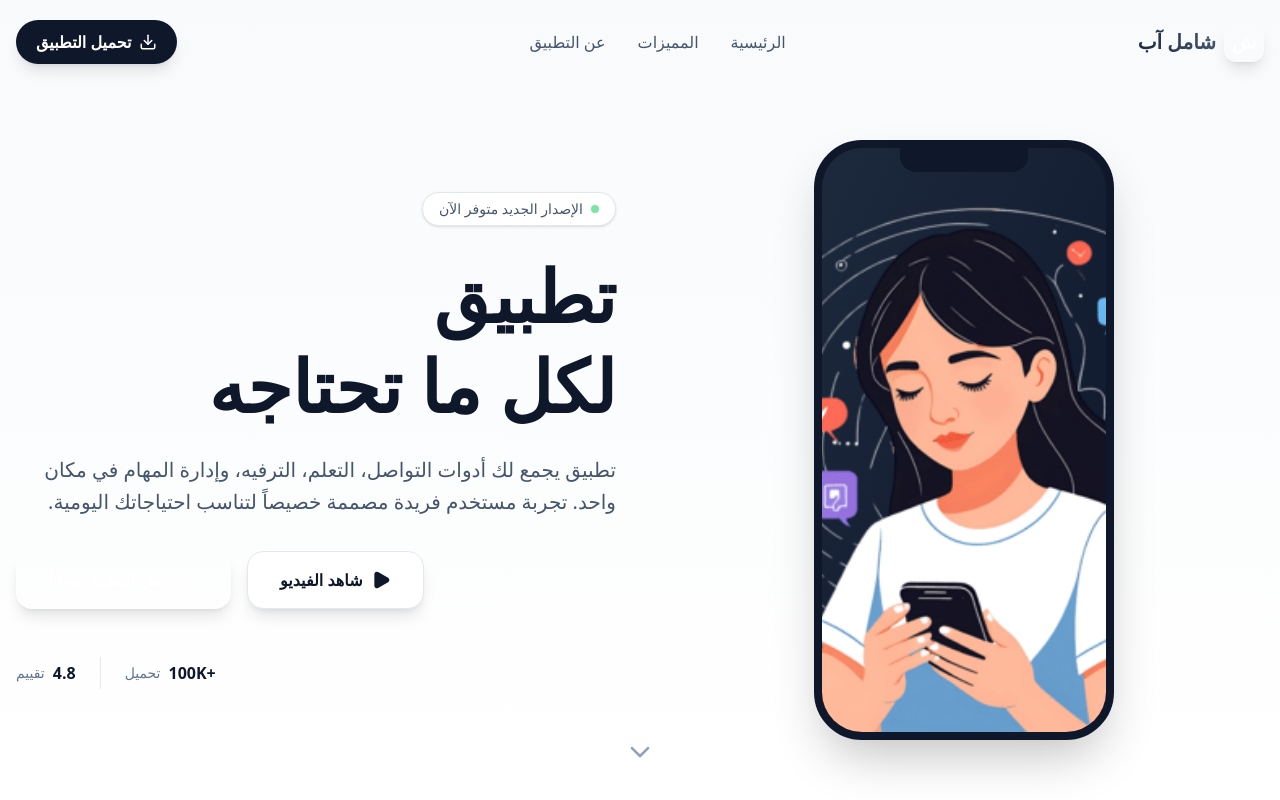
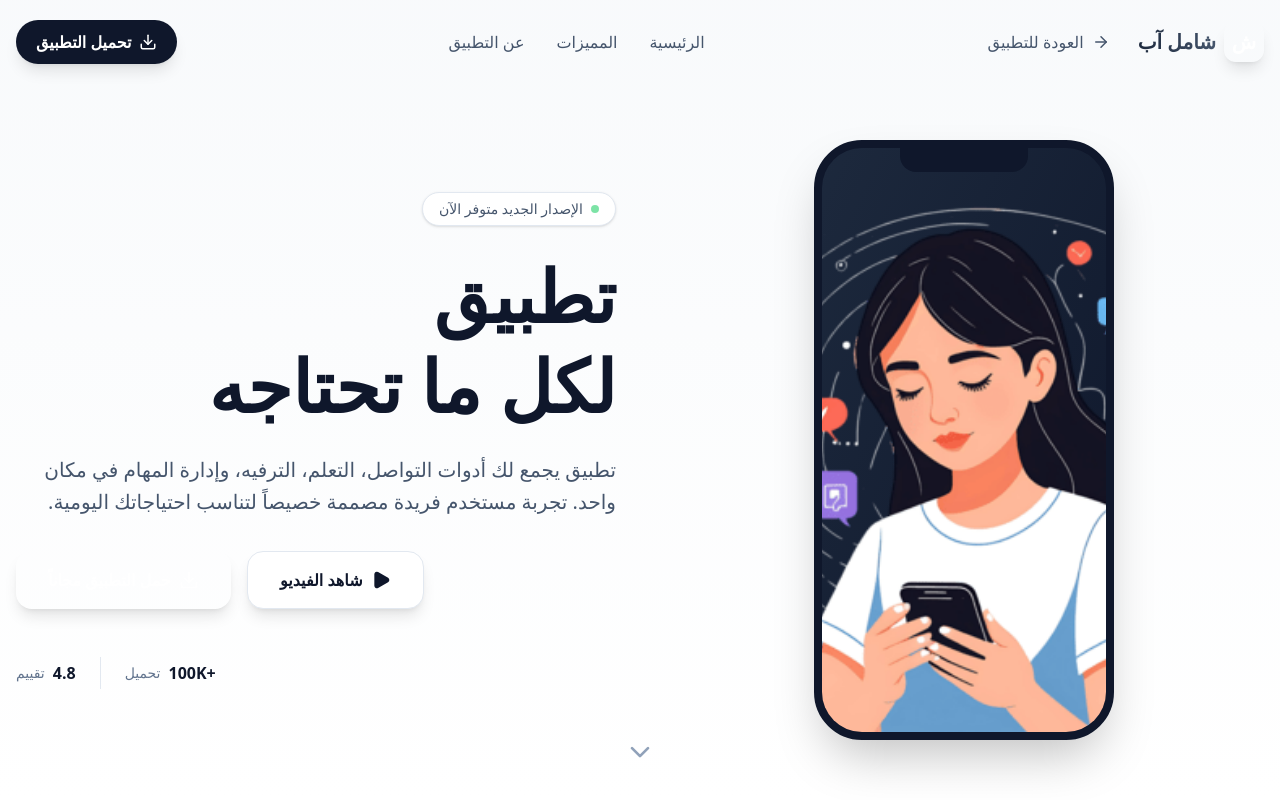
Before and after one commit to muslim1972/shamil-landing-page, a React (Vite) app: page / in a window 1280 px wide. Shown: the top 800 px of the page. Built offline with nearby package versions, Linux system fonts and the light colour scheme.

Commit message:
بدأ اضافة الصور (2) 3/12/2025 6:50 PM

```diff
--- a/src/components/Navbar.tsx
+++ b/src/components/Navbar.tsx
@@ -1,5 +1,5 @@
 import { useState, useEffect } from 'react';
-import { Menu, X, Download } from 'lucide-react';
+import { Menu, X, Download, ArrowRight } from 'lucide-react';
 import { motion, AnimatePresence } from 'framer-motion';
 import clsx from 'clsx';
 
@@ -31,7 +31,8 @@ const Navbar = () => {
             )}
         >
             <div className="container mx-auto px-4 flex items-center justify-between" dir="rtl">
-                {/* Logo */}
+                {/* Logo and Back Button */}
+                <div className="flex items-center gap-4">
                     <a href="#" className="flex items-center gap-2 group">
                         <div className="w-10 h-10 bg-gradient-to-br from-primary-500 to-secondary-600 rounded-xl flex items-center justify-center text-white font-bold text-xl shadow-lg group-hover:shadow-primary-500/30 transition-all duration-300">
                             ش
@@ -40,6 +41,16 @@ const Navbar = () => {
                             شامل آب
                         </span>
                     </a>
+
+                    {/* Back to App Button */}
+                    <a
+                        href="/"
+                        className="hidden md:flex items-center gap-2 text-slate-600 dark:text-slate-300 hover:text-primary-600 dark:hover:text-primary-400 font-medium transition-colors px-3 py-1.5 rounded-lg hover:bg-slate-100 dark:hover:bg-slate-800"
+                    >
+                        <ArrowRight size={18} />
+                        <span>العودة للتطبيق</span>
+                    </a>
+                </div>
 
                 {/* Desktop Navigation */}
                 <div className="hidden md:flex items-center gap-8">
@@ -85,6 +96,15 @@ const Navbar = () => {
                         className="md:hidden bg-white dark:bg-slate-900 border-t border-slate-100 dark:border-slate-800 overflow-hidden"
                     >
                         <div className="container mx-auto px-4 py-4 flex flex-col gap-4" dir="rtl">
+                            {/* Back to App Button - Mobile */}
+                            <a
+                                href="/"
+                                className="flex items-center justify-center gap-2 bg-slate-100 dark:bg-slate-800 text-slate-900 dark:text-white px-5 py-3 rounded-xl font-bold hover:bg-slate-200 dark:hover:bg-slate-700 transition-colors"
+                            >
+                                <ArrowRight size={18} />
+                                <span>العودة للتطبيق</span>
+                            </a>
+
                             {navLinks.map((link) => (
                                 <a
                                     key={link.name}
```
Also changed, not shown: 1 other file (tests, documents, lock files or other folders). Lines whose indentation alone changed are shown as unchanged.
